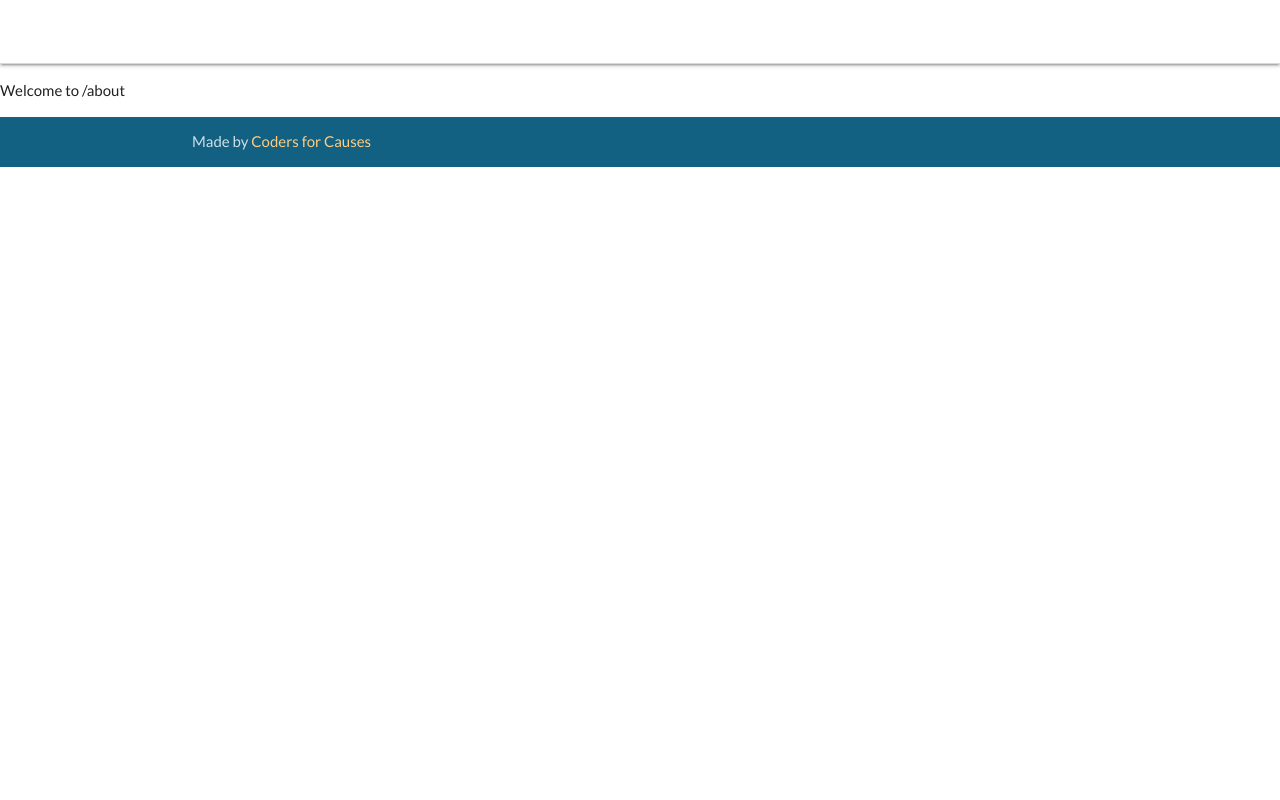
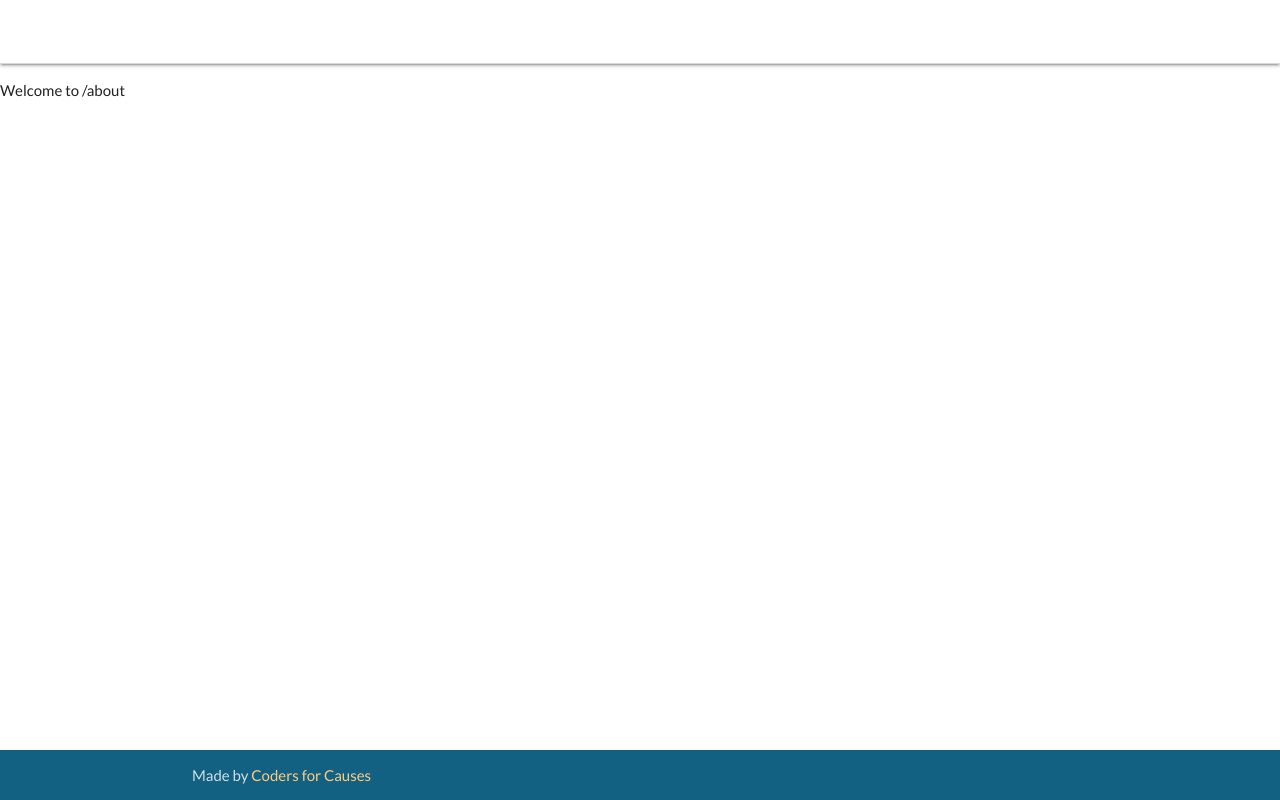
Before and after one commit to codersforcauses/home2health, a Next.js app in the folder frontend/: page /about in a window 1280 px wide. Built offline with nearby package versions, Linux system fonts and the light colour scheme.

Commit message:
stick the footer

```diff
--- a/frontend/components/Layout.js
+++ b/frontend/components/Layout.js
@@ -1,4 +1,4 @@
-import React, { Component } from 'react'
+import React, { Component, Fragment } from 'react'
 import Header from './Header'
 import Head from './Meta'
 import '../public/stylesheets/style.css'
@@ -7,12 +7,20 @@ import Footer from './Footer'
 class Layout extends Component {
   render() {
     return (
-      <div>
+      <Fragment>
         <Head />
-        <Header />
-        {this.props.children}
-        <Footer />
-      </div>
+        <div
+          style={{
+            display: 'flex',
+            minHeight: '100vh',
+            flexDirection: 'column'
+          }}
+        >
+          <Header />
+          <div style={{ flex: '1 0 auto' }}>{this.props.children}</div>
+          <Footer />
+        </div>
+      </Fragment>
     )
   }
 }
```
